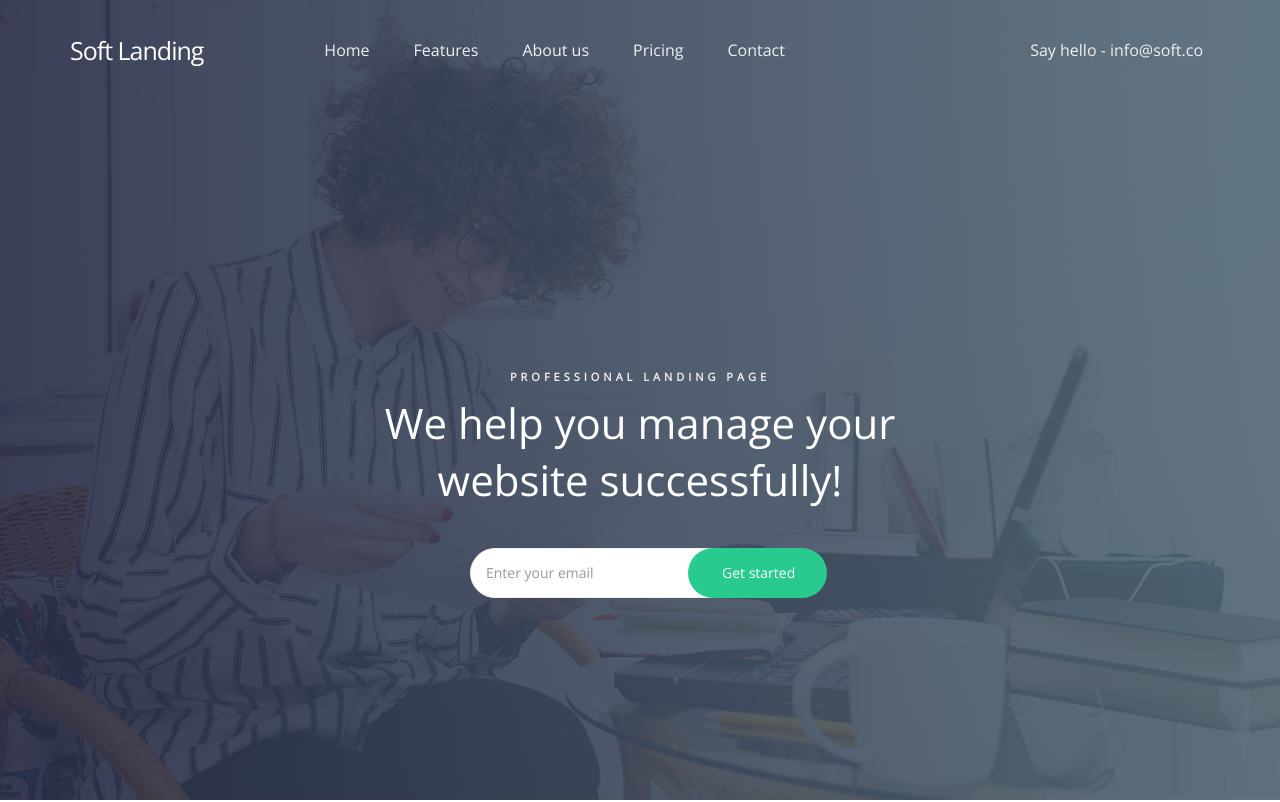
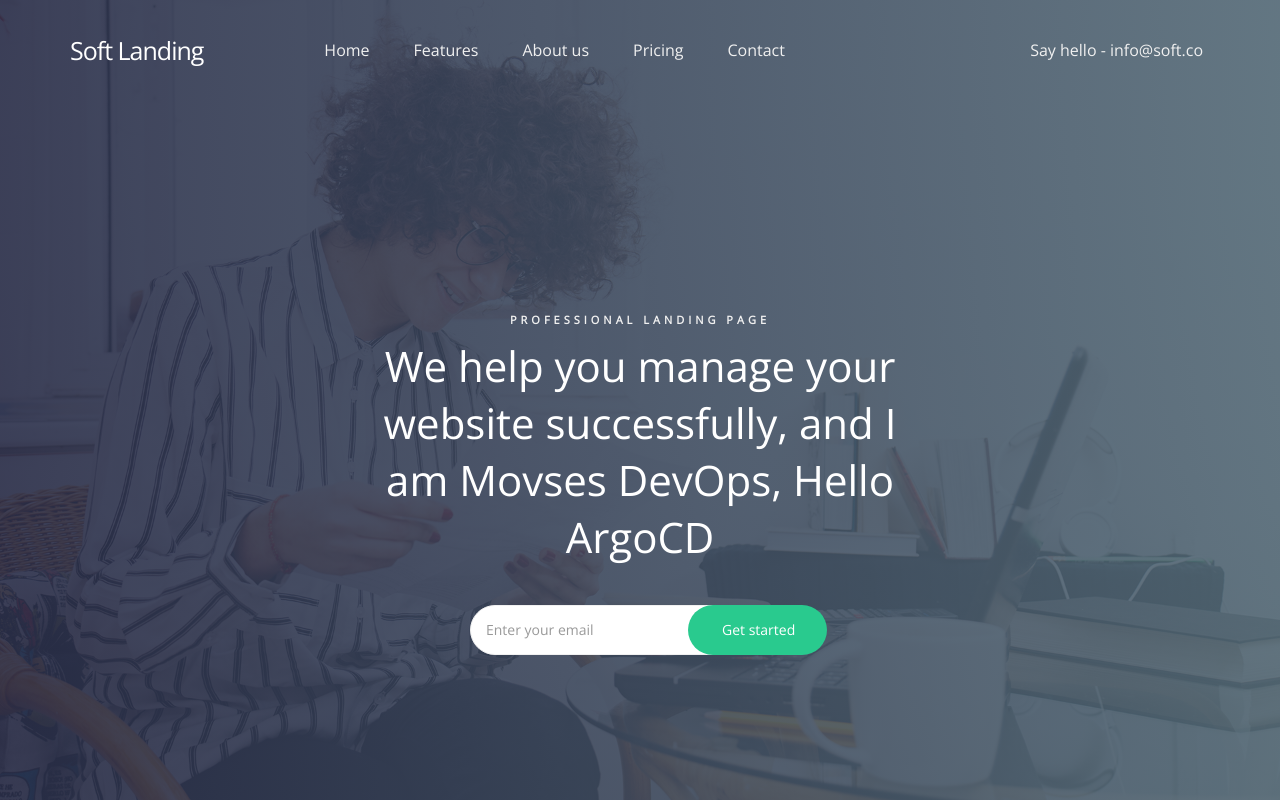
Before and after one commit to Movses515/k8s-web-project, a plain HTML site: page index.html in a window 1280 px wide. Shown: the top 802 px of the page. Drawn offline with nearby package versions, Linux system fonts and the light colour scheme.

Commit message:
changed title

```diff
--- a/index.html
+++ b/index.html
@@ -80,7 +80,7 @@
                     <div class="col-md-offset-3 col-md-6 col-sm-12">
                          <div class="home-info">
                               <h3>professional landing page</h3>
-                              <h1>We help you manage your website successfully!</h1>
+                              <h1>We help you manage your website successfully, and I am Movses DevOps, Hello ArgoCD</h1>
                               <form action="" method="get" class="online-form">
                                    <input type="email" name="email" class="form-control" placeholder="Enter your email" required="">
                                    <button type="submit" class="form-control">Get started</button>
```
